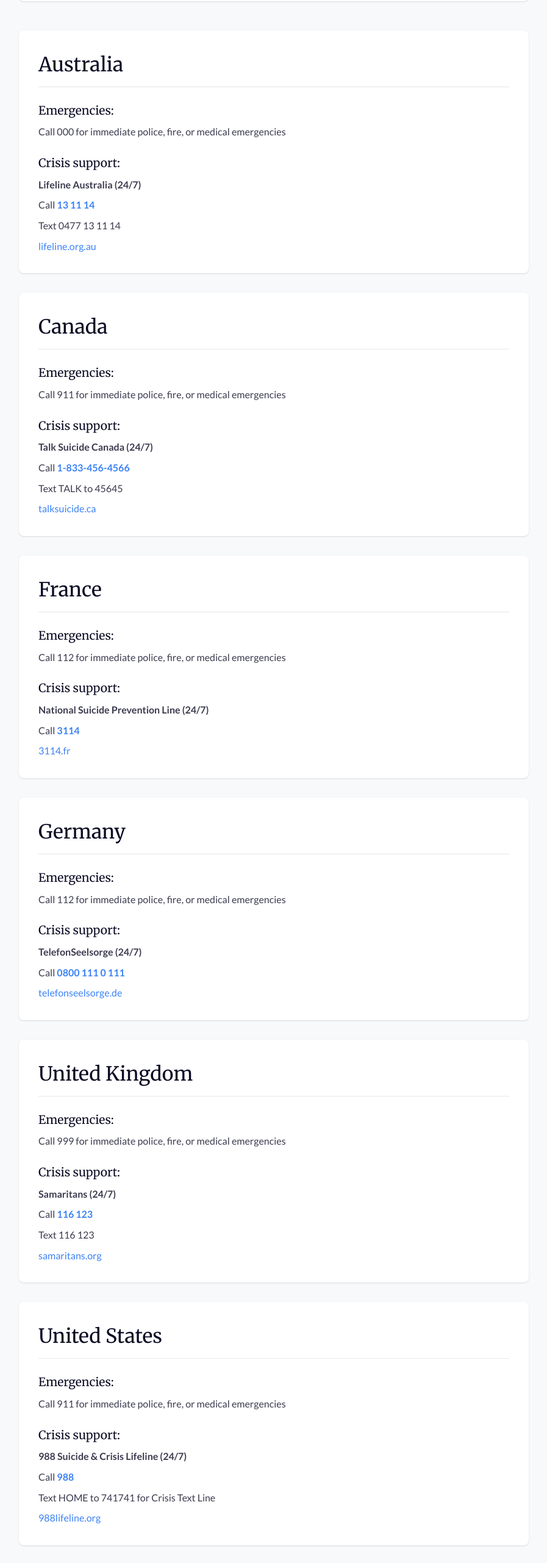
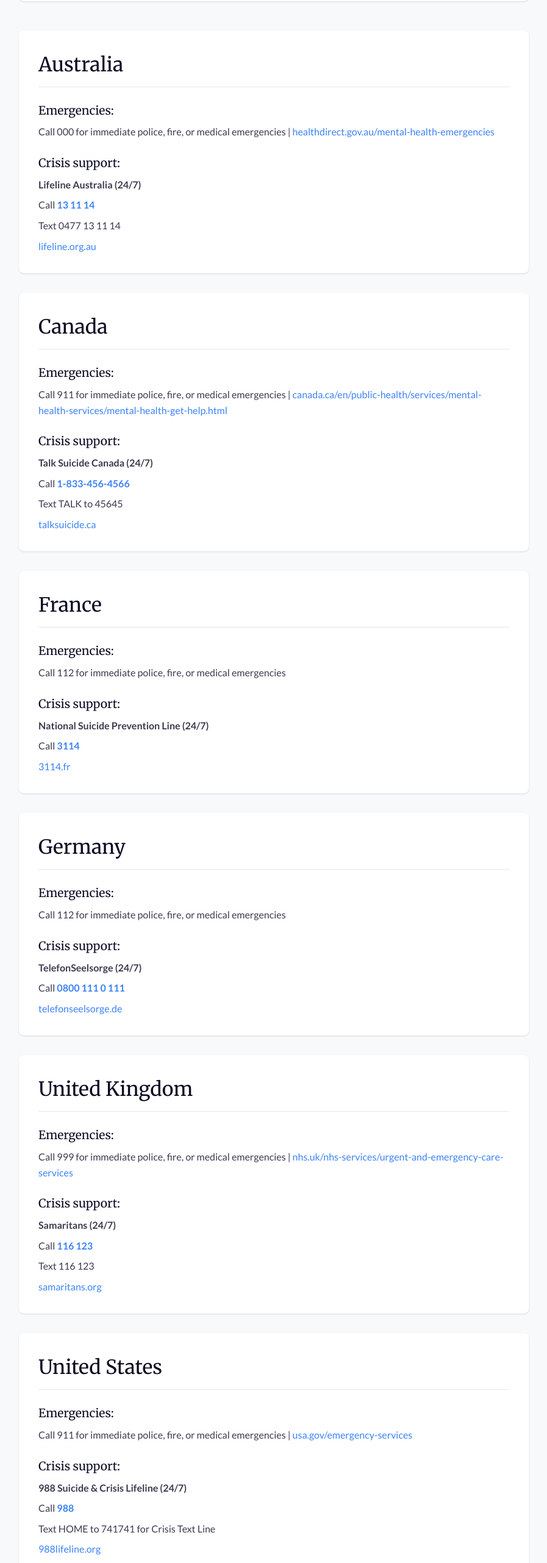
Before and after one commit to neurture/neurture-site, a Next.js app: page /mental-health-resources in a window 1280 px wide. Shown: the part 719-3282 px from the top of the page at 61% size, without its empty margins (191-1088 px from the left). Built offline with nearby package versions, Linux system fonts and the light colour scheme.

Commit message:
fix(build): add types and optional emergencyWebsite to mental-health-resources to unbreak Next.js typecheck

```diff
--- a/src/app/mental-health-resources/page.tsx
+++ b/src/app/mental-health-resources/page.tsx
@@ -2,11 +2,27 @@
 
 import { useState } from 'react';
 
-const countries = [
+type CrisisResource = {
+  name: string;
+  phone?: string;
+  text?: string;
+  website: string;
+};
+
+type CountryResource = {
+  id: string;
+  name: string;
+  emergency: string;
+  emergencyWebsite?: string;
+  crisis: CrisisResource;
+};
+
+const countries: CountryResource[] = [
   {
     id: 'australia',
     name: 'Australia',
     emergency: 'Call 000 for immediate police, fire, or medical emergencies',
+    emergencyWebsite: 'healthdirect.gov.au/mental-health-emergencies',
     crisis: {
       name: 'Lifeline Australia (24/7)',
       phone: '13 11 14',
@@ -18,6 +34,7 @@
     id: 'canada',
     name: 'Canada',
     emergency: 'Call 911 for immediate police, fire, or medical emergencies',
+    emergencyWebsite: 'canada.ca/en/public-health/services/mental-health-services/mental-health-get-help.html',
     crisis: {
       name: 'Talk Suicide Canada (24/7)',
       phone: '1-833-456-4566',
@@ -49,6 +66,7 @@
     id: 'united-kingdom',
     name: 'United Kingdom',
     emergency: 'Call 999 for immediate police, fire, or medical emergencies',
+    emergencyWebsite: 'nhs.uk/nhs-services/urgent-and-emergency-care-services',
     crisis: {
       name: 'Samaritans (24/7)',
       phone: '116 123',
@@ -60,6 +78,7 @@
     id: 'united-states',
     name: 'United States',
     emergency: 'Call 911 for immediate police, fire, or medical emergencies',
+    emergencyWebsite: 'usa.gov/emergency-services',
     crisis: {
       name: '988 Suicide & Crisis Lifeline (24/7)',
       phone: '988',
```
